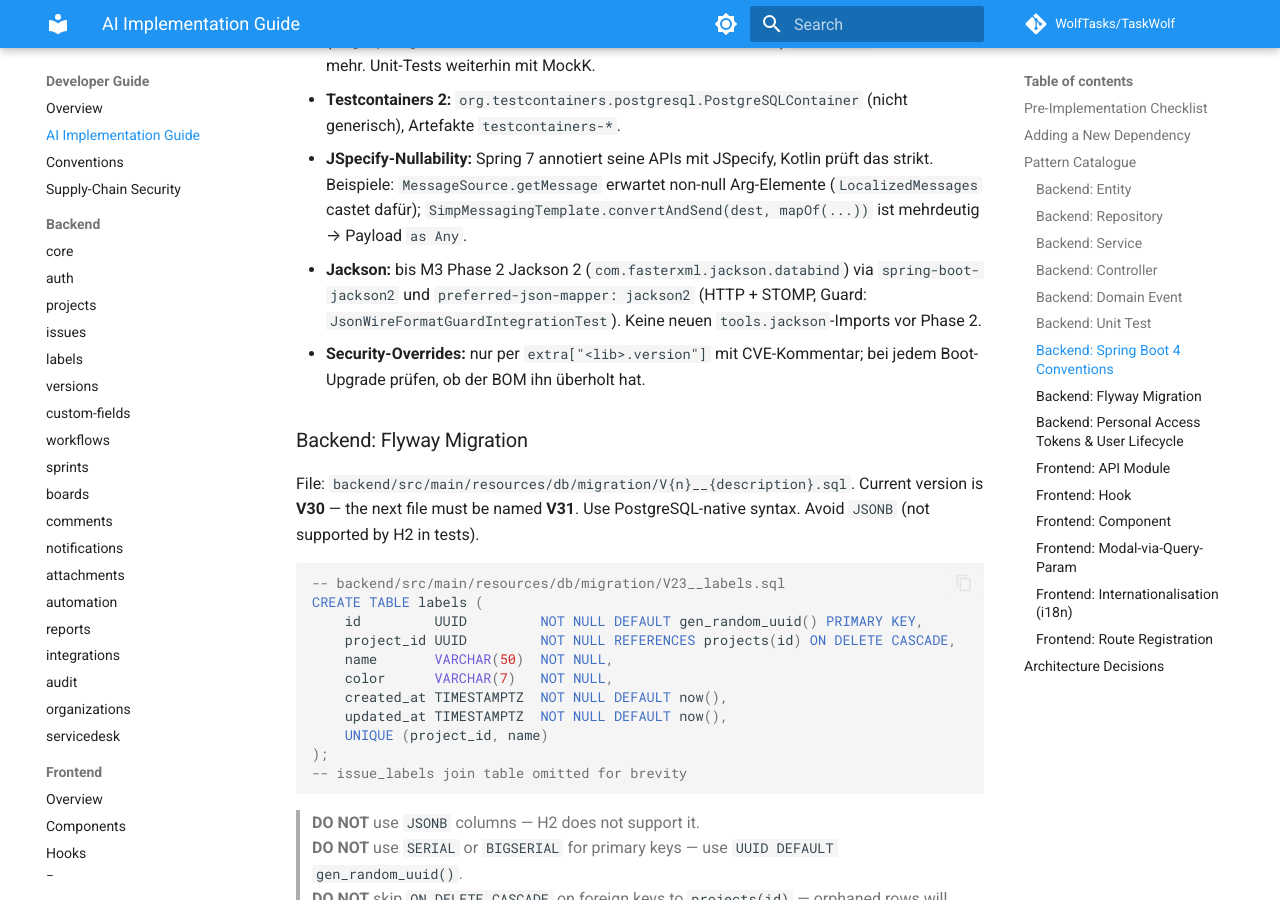
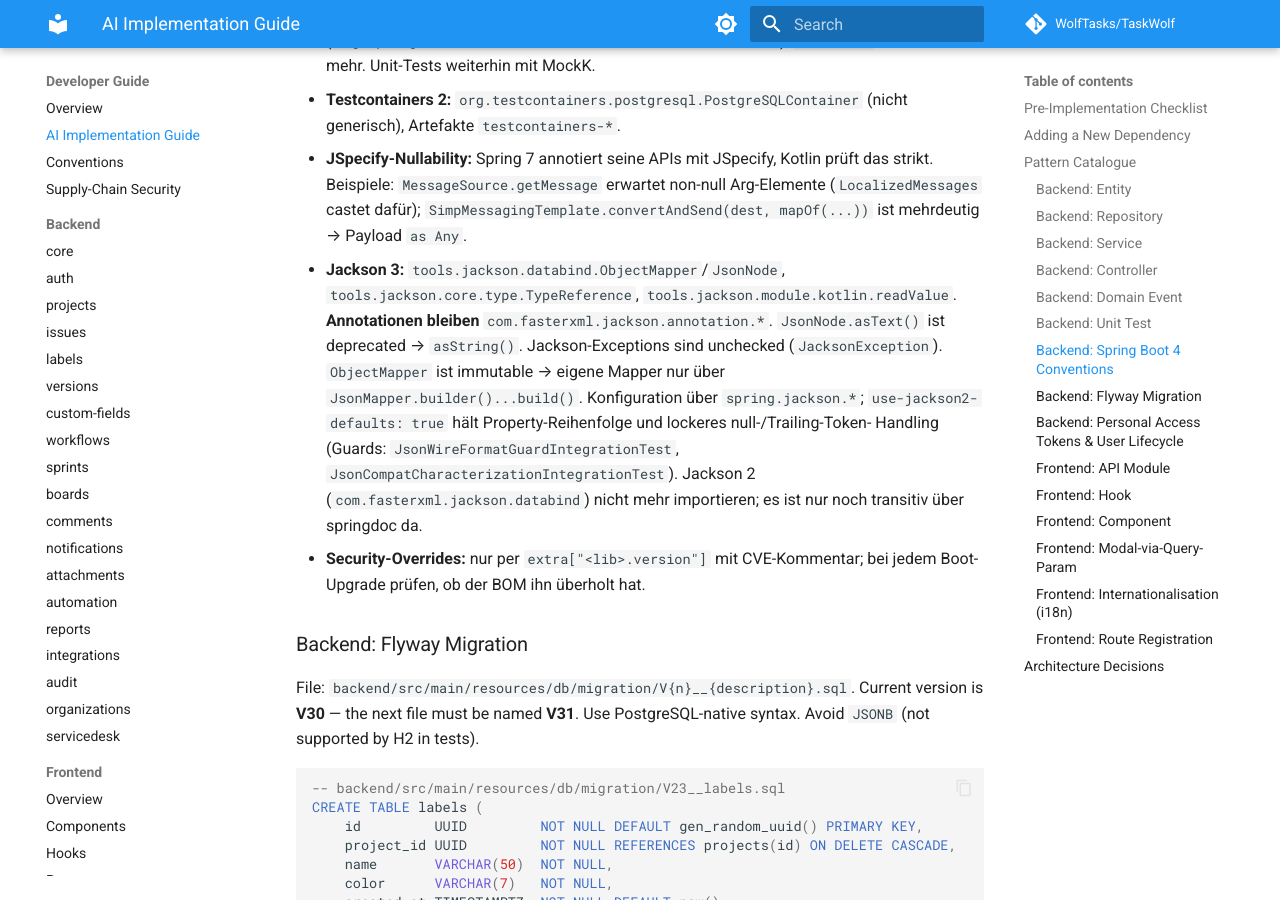
Before and after one commit to WolfTasks/TaskWolf, an MkDocs documentation site: the page built from mkdocs/developer-guide/ai-guide.md, in a window 1280 px wide and 900 px high, scrolled down 5956 px. Built offline with MkDocs 1.6.1 and Material for MkDocs 9.7.7, drawn with Linux system fonts in a browser that asks for light colours; comment, search, counter and statistics services are not loaded.

Commit message:
docs(m3): Phase 2 status, Jackson 3 conventions, springdoc deviation
Also records the pre-existing transition-guard serialization bug found
by the characterization tests (untyped guards -> 500 on transition).

Co-Authored-By: Claude Opus 5.5 <noreply@anthropic.com>

```diff
--- a/mkdocs/developer-guide/ai-guide.md
+++ b/mkdocs/developer-guide/ai-guide.md
@@ -258,9 +258,13 @@ class LabelServiceTest {
 - **JSpecify-Nullability:** Spring 7 annotiert seine APIs mit JSpecify, Kotlin prüft das strikt. Beispiele:
   `MessageSource.getMessage` erwartet non-null Arg-Elemente (`LocalizedMessages` castet dafür);
   `SimpMessagingTemplate.convertAndSend(dest, mapOf(...))` ist mehrdeutig → Payload `as Any`.
-- **Jackson:** bis M3 Phase 2 Jackson 2 (`com.fasterxml.jackson.databind`) via `spring-boot-jackson2` und
-  `preferred-json-mapper: jackson2` (HTTP + STOMP, Guard: `JsonWireFormatGuardIntegrationTest`).
-  Keine neuen `tools.jackson`-Imports vor Phase 2.
+- **Jackson 3:** `tools.jackson.databind.ObjectMapper`/`JsonNode`, `tools.jackson.core.type.TypeReference`,
+  `tools.jackson.module.kotlin.readValue`. **Annotationen bleiben** `com.fasterxml.jackson.annotation.*`.
+  `JsonNode.asText()` ist deprecated → `asString()`. Jackson-Exceptions sind unchecked (`JacksonException`).
+  `ObjectMapper` ist immutable → eigene Mapper nur über `JsonMapper.builder()...build()`. Konfiguration über
+  `spring.jackson.*`; `use-jackson2-defaults: true` hält Property-Reihenfolge und lockeres null-/Trailing-Token-
+  Handling (Guards: `JsonWireFormatGuardIntegrationTest`, `JsonCompatCharacterizationIntegrationTest`).
+  Jackson 2 (`com.fasterxml.jackson.databind`) nicht mehr importieren; es ist nur noch transitiv über springdoc da.
 - **Security-Overrides:** nur per `extra["<lib>.version"]` mit CVE-Kommentar; bei jedem Boot-Upgrade prüfen, ob der BOM ihn überholt hat.
 
 ### Backend: Flyway Migration
```
Also changed, not shown: docs/superpowers/specs/2026-07-07-backlog-overview.md (+12 -6 lines), docs/superpowers/specs/2026-10-19-m3-spring-boot-4-migration-design.md (+7 -3 lines).
